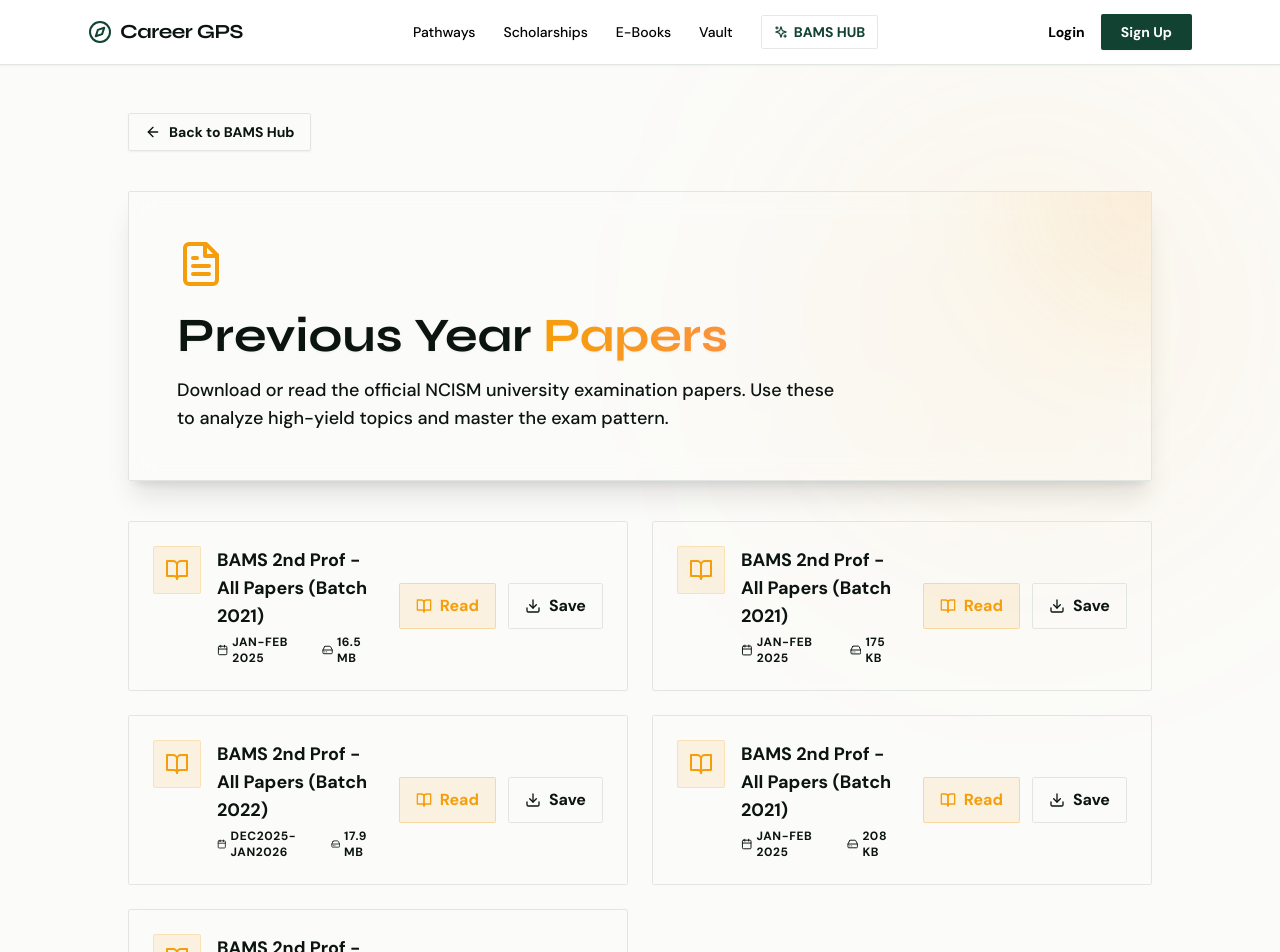
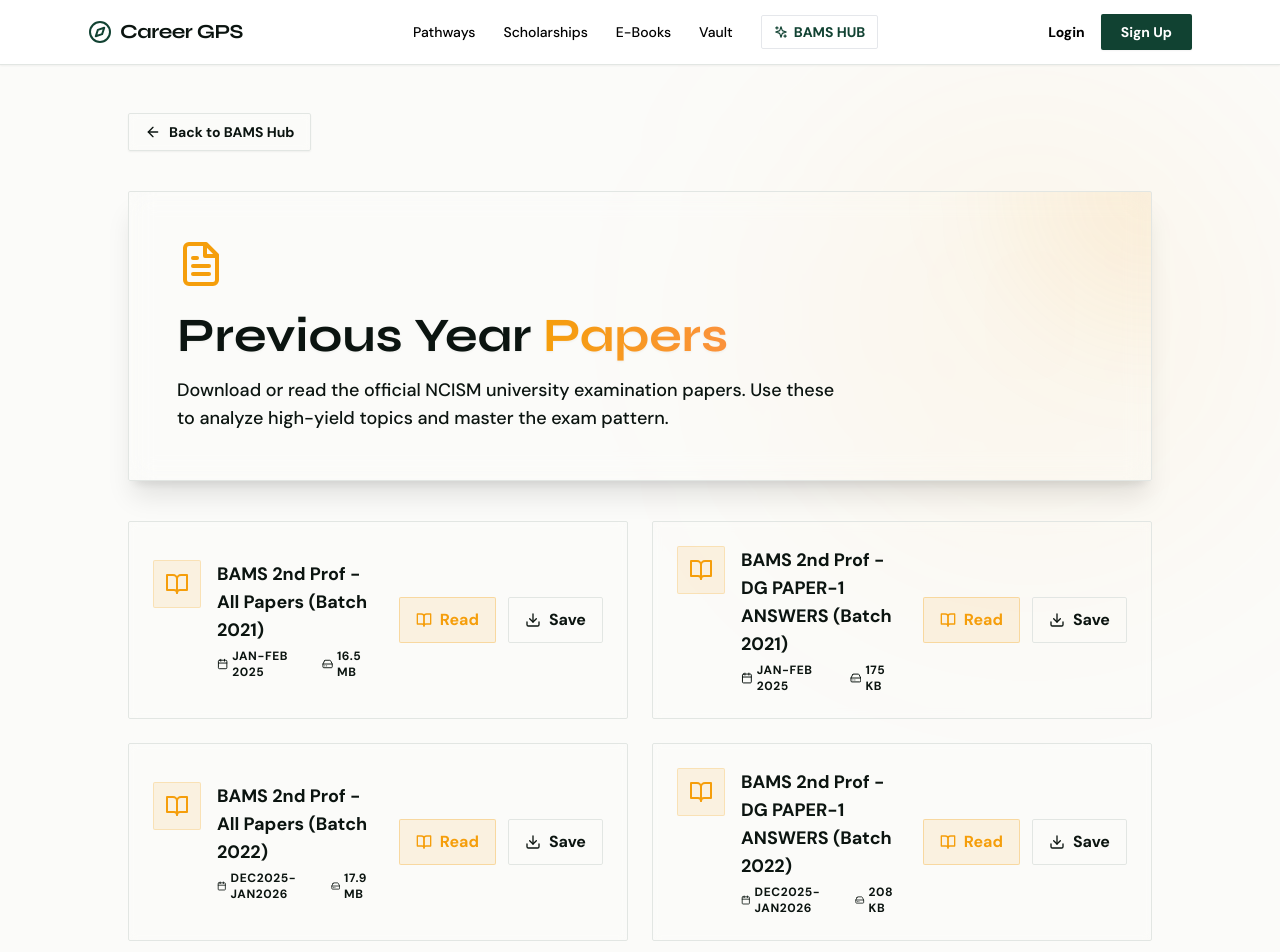
Before and after one commit to SahilDhinwa/Career-gps2.0, a Next.js app: page /bams-hub/papers in a window 1280 px wide. Shown: the top 952 px of the page. Built offline with nearby package versions, Linux system fonts and the light colour scheme; no server answers.

Commit message:
Update subjects and years for BAMS papers

```diff
--- a/app/bams-hub/papers/page.tsx
+++ b/app/bams-hub/papers/page.tsx
@@ -14,7 +14,7 @@ const PREVIOUS_PAPERS = [
   },
   {
     id: 2,
-    subject: "BAMS 2nd Prof - All Papers (Batch 2021)",
+    subject: "BAMS 2nd Prof - DG PAPER-1 ANSWERS (Batch 2021)",
     year: "Jan-Feb 2025",
     size: "175 KB",
     link: "/pdfs/DG 21 batch answer.pdf" // EXACT match to your uploaded file
@@ -29,8 +29,8 @@ const PREVIOUS_PAPERS = [
   },
   {
     id: 4,
-    subject: "BAMS 2nd Prof - All Papers (Batch 2021)",
-    year: "Jan-Feb 2025",
+    subject: "BAMS 2nd Prof - DG PAPER-1 ANSWERS (Batch 2022)",
+    year: "Dec2025-Jan2026",
     size: "208 KB",
     link: "/pdfs/DG 22 batch answer.pdf" // EXACT match to your uploaded file
   },
```
